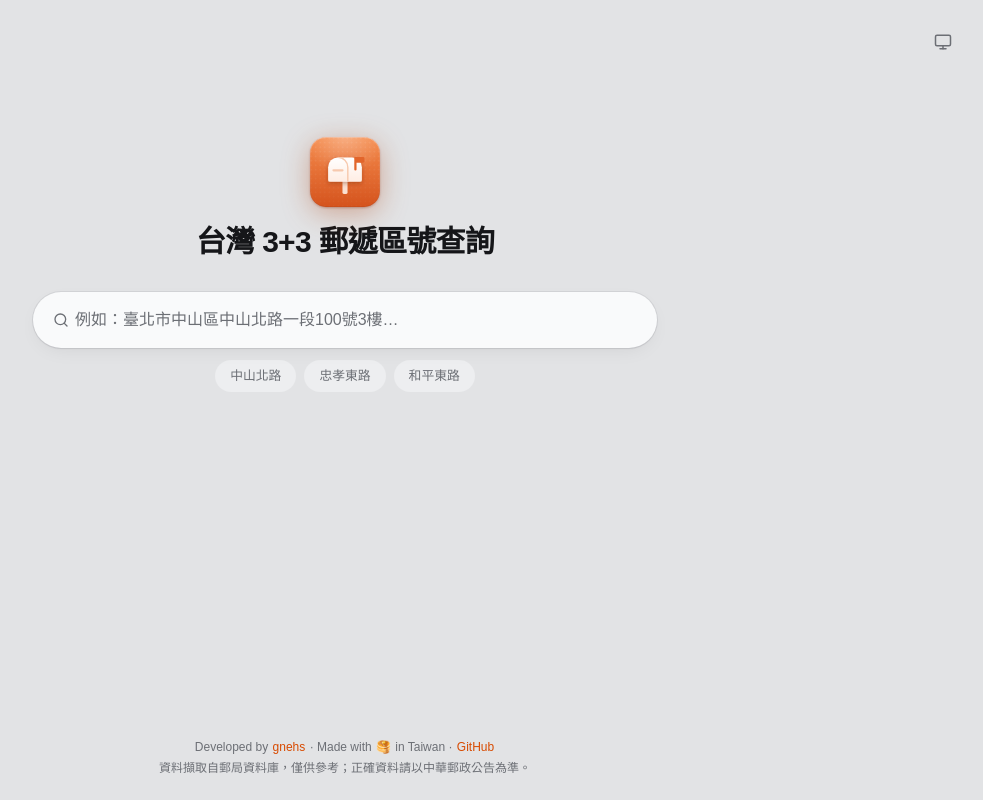
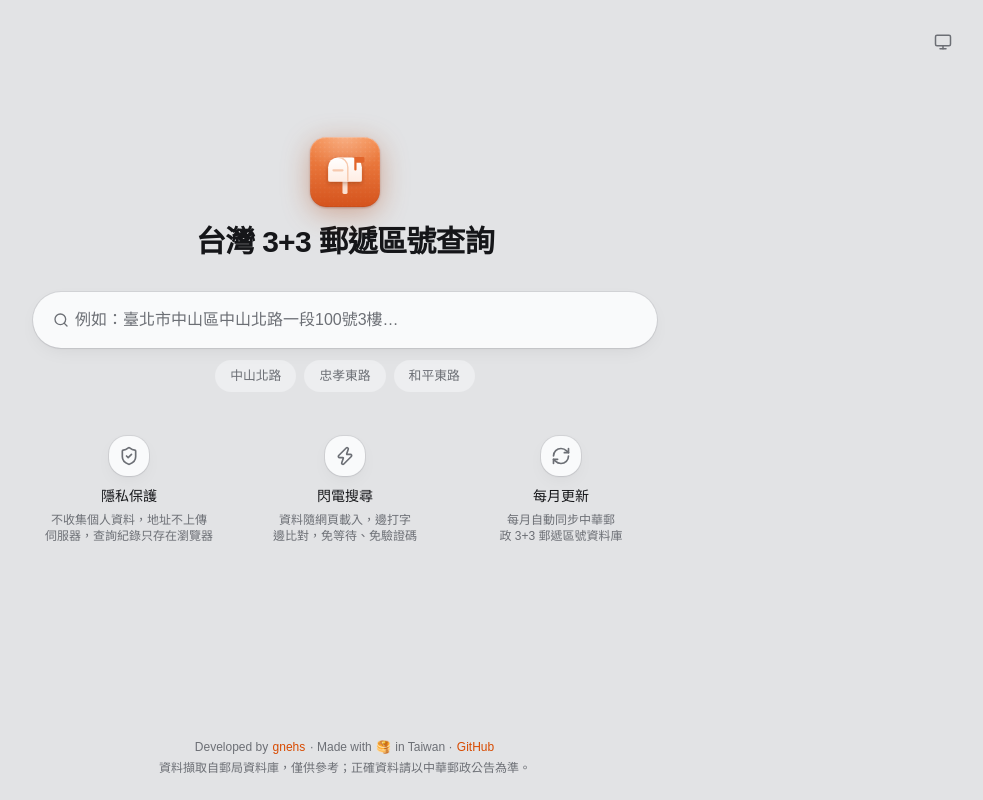
Before and after one commit to gnehs/TaiwanZipcode, a React (Vite) app: page / in a window 1280 px wide. Shown: the whole page, without its empty margins (295-1278 px from the left). Built offline with nearby package versions, Linux system fonts and the light colour scheme.

Commit message:
feat: add privacy, speed and monthly-update features to the homepage

```diff
--- a/src/App.tsx
+++ b/src/App.tsx
@@ -2,6 +2,7 @@ import { useEffect, useMemo, useRef, useState } from "react"
 
 import { AddressResult } from "@/components/address-result"
 import { AddressSearch } from "@/components/address-search"
+import { FeatureCards } from "@/components/feature-cards"
 import { RecentLookups } from "@/components/recent-lookups"
 import { SiteFooter } from "@/components/site-footer"
 import { SiteHeader } from "@/components/site-header"
@@ -149,9 +150,12 @@ export default function App() {
             scopes={scopes}
           />
         ) : (
-          <RecentLookups
-            onSelect={(lookup) => setQuery(`${lookup.road}${lookup.suffix}`)}
-          />
+          <>
+            <RecentLookups
+              onSelect={(lookup) => setQuery(`${lookup.road}${lookup.suffix}`)}
+            />
+            <FeatureCards />
+          </>
         )}
       </main>
       <SiteFooter />
--- /dev/null
+++ b/src/components/feature-cards.tsx
@@ -0,0 +1,43 @@
+import { RefreshCwIcon, ShieldCheckIcon, ZapIcon } from "lucide-react"
+
+const FEATURES = [
+  {
+    icon: ShieldCheckIcon,
+    title: "隱私保護",
+    description: "不收集個人資料，地址不上傳伺服器，查詢紀錄只存在瀏覽器",
+  },
+  {
+    icon: ZapIcon,
+    title: "閃電搜尋",
+    description: "資料隨網頁載入，邊打字邊比對，免等待、免驗證碼",
+  },
+  {
+    icon: RefreshCwIcon,
+    title: "每月更新",
+    description: "每月自動同步中華郵政 3+3 郵遞區號資料庫",
+  },
+]
+
+export function FeatureCards() {
+  return (
+    <ul className="grid gap-x-6 gap-y-5 px-1 pt-8 sm:grid-cols-3 sm:gap-y-8 sm:px-0">
+      {FEATURES.map(({ icon: Icon, title, description }, index) => (
+        <li
+          key={title}
+          className="enter-rise flex items-center gap-4 sm:flex-col sm:gap-1.5 sm:text-center"
+          style={{ "--enter-delay": `${60 + index * 40}ms` } as React.CSSProperties}
+        >
+          <span className="flex size-10 shrink-0 items-center justify-center rounded-2xl bg-card shadow-surface sm:mb-1">
+            <Icon className="size-5 text-muted-foreground" aria-hidden="true" />
+          </span>
+          <div className="flex flex-col gap-0.5 sm:gap-1.5">
+            <h2 className="text-sm font-medium">{title}</h2>
+            <p className="text-xs text-muted-foreground sm:text-balance">
+              {description}
+            </p>
+          </div>
+        </li>
+      ))}
+    </ul>
+  )
+}
```
